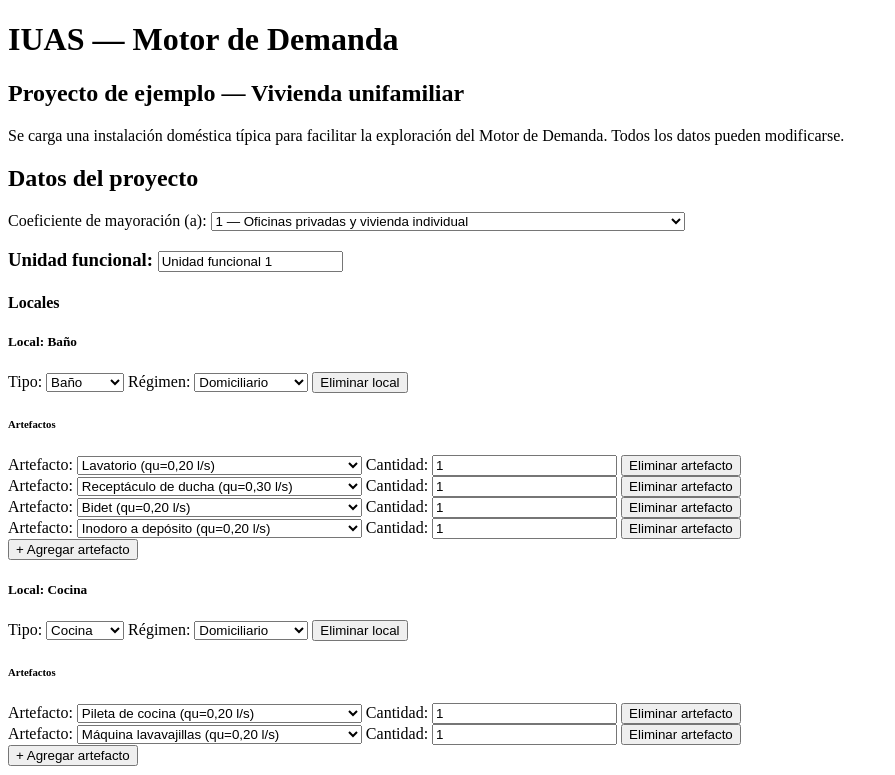
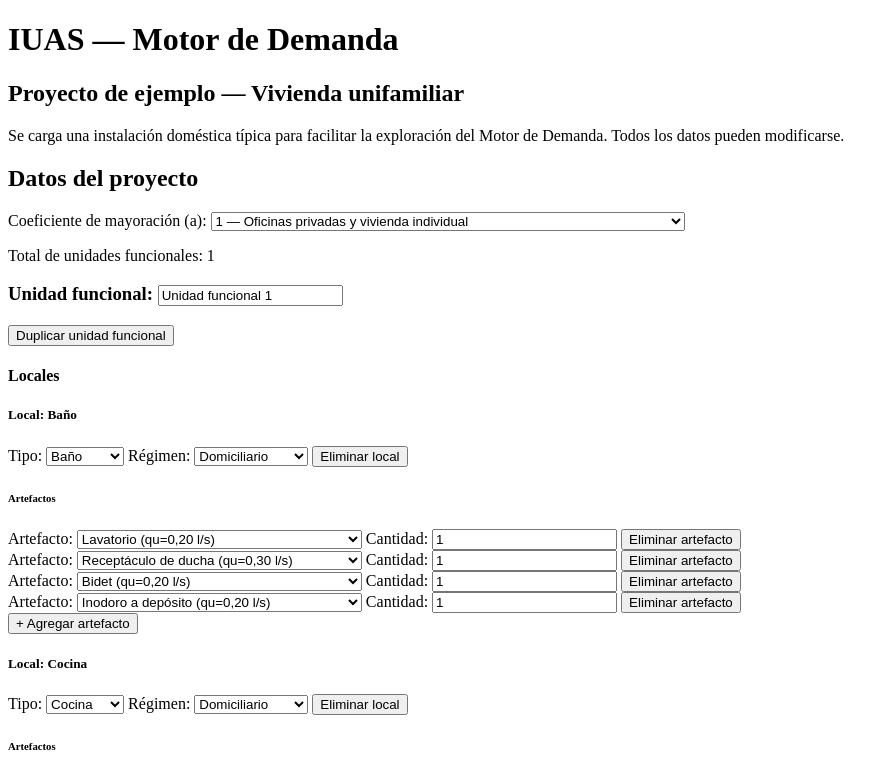
Before and after one commit to nicolasambrosoeras-ctrl/IUAS, a React (Vite) app: page / in a window 1280 px wide. Shown: the top 775 px of the page, without its empty margins (0-895 px from the left). Built offline with nearby package versions, Linux system fonts and the light colour scheme; what pdfmake would draw is missing.

Commit message:
feat: duplicar unidades funcionales

```diff
--- a/src/interfaz/paginas/MotorDemandaPantalla.tsx
+++ b/src/interfaz/paginas/MotorDemandaPantalla.tsx
@@ -21,6 +21,7 @@ import {
   sustitucionNumerica,
   textoValorCalculado,
 } from '../../presentacion/desarrolloDelCalculoDemanda'
+import { duplicarUnidadFuncionalEnProyecto, generarId } from './duplicarUnidadFuncional'
 
 const TIPOS_DE_LOCAL: readonly TipoDeLocal[] = [
   'bano',
@@ -71,13 +72,6 @@ function etiquetasDeLocales(locales: readonly Local[]): readonly string[] {
     contadorPorTipo[local.tipo] = siguiente
     return `Local: ${etiquetaBase} ${siguiente}`
   })
-}
-
-// IDs únicos vía crypto.randomUUID() (API nativa del navegador, sin
-// dependencia nueva): un contador de módulo colisionaría con los IDs que
-// ya trae el proyecto inicial (local-bano, artefacto-1, etc.).
-function generarId(prefijo: string): string {
-  return `${prefijo}-${crypto.randomUUID()}`
 }
 
 function conCoeficienteA(proyecto: Proyecto, a: 1 | 2 | 3 | 4): Proyecto {
@@ -220,11 +214,13 @@ function UnidadFuncionalFormulario({
   uf,
   onCambiar,
   onEliminar,
+  onDuplicar,
   mostrarEliminar,
 }: {
   uf: UnidadFuncional
   onCambiar: (uf: UnidadFuncional) => void
   onEliminar: () => void
+  onDuplicar: () => void
   mostrarEliminar: boolean
 }) {
   const locales = uf.locales
@@ -254,6 +250,9 @@ function UnidadFuncionalFormulario({
           onChange={(evento) => onCambiar({ ...uf, nombre: evento.target.value })}
         />
       </h3>
+      <button type="button" onClick={onDuplicar}>
+        Duplicar unidad funcional
+      </button>{' '}
       {mostrarEliminar ? (
         <button type="button" onClick={onEliminar}>
           Eliminar unidad funcional
@@ -301,6 +300,10 @@ function ProyectoFormulario({
     cambiarUnidadesFuncionales([...unidadesFuncionales, nuevaUf])
   }
 
+  function duplicarUnidadFuncional(unidadFuncionalId: string) {
+    onCambiar(duplicarUnidadFuncionalEnProyecto(proyecto, unidadFuncionalId))
+  }
+
   return (
     <section>
       <h2>Datos del proyecto</h2>
@@ -319,6 +322,8 @@ function ProyectoFormulario({
         </select>
       </label>
 
+      <p>Total de unidades funcionales: {unidadesFuncionales.length}</p>
+
       {unidadesFuncionales.map((uf) => (
         <UnidadFuncionalFormulario
           key={uf.id}
@@ -332,6 +337,7 @@ function ProyectoFormulario({
           onEliminar={() =>
             cambiarUnidadesFuncionales(unidadesFuncionales.filter((u) => u.id !== uf.id))
           }
+          onDuplicar={() => duplicarUnidadFuncional(uf.id)}
         />
       ))}
       <button type="button" onClick={agregarUnidadFuncional}>
--- /dev/null
+++ b/src/interfaz/paginas/duplicarUnidadFuncional.ts
@@ -0,0 +1,51 @@
+// Duplicacion funcional profunda de una UnidadFuncional (UX-1). Vive fuera
+// de MotorDemandaPantalla.tsx para poder testearse sin arrastrar React/JSX:
+// vitest corre con environment 'node' (vite.config.ts), sin DOM ni
+// testing-library configurados, y este archivo no necesita ninguno de los
+// dos.
+import type { Artefacto, Local, Proyecto, UnidadFuncional } from '../../modelo/proyecto'
+
+// IDs unicos via crypto.randomUUID() (API nativa del navegador, sin
+// dependencia nueva): un contador de modulo colisionaria con los IDs que ya
+// trae el proyecto inicial (local-bano, artefacto-1, etc.). Movida aca desde
+// MotorDemandaPantalla.tsx: es la misma funcion, reutilizada tal cual, no
+// una nueva.
+export function generarId(prefijo: string): string {
+  return `${prefijo}-${crypto.randomUUID()}`
+}
+
+// Privadas a este archivo a proposito: no son una API generica de
+// clonacion, son los dos pasos internos que necesita duplicarUnidadFuncional
+// para reconstruir su arbol. No se exportan como abstraccion reutilizable
+// para Locales (eso queda para cuando exista duplicarLocal como incremento
+// propio).
+function duplicarArtefacto(artefacto: Artefacto): Artefacto {
+  return { ...artefacto, id: generarId('artefacto') }
+}
+
+function duplicarLocal(local: Local): Local {
+  return { ...local, id: generarId('local'), artefactos: local.artefactos.map(duplicarArtefacto) }
+}
+
+export function duplicarUnidadFuncional(unidadFuncional: UnidadFuncional): UnidadFuncional {
+  return {
+    ...unidadFuncional,
+    id: generarId('uf'),
+    nombre: `${unidadFuncional.nombre} (copia)`,
+    locales: unidadFuncional.locales.map(duplicarLocal),
+  }
+}
+
+// Inserta la copia inmediatamente despues de la UF origen dentro de
+// proyecto.unidadesFuncionales. Solo reconstruye ese array: el resto de
+// Proyecto (incluido redHidraulica, si existe) se preserva por referencia
+// via spread, sin tocarlo ni intentar repararlo.
+export function duplicarUnidadFuncionalEnProyecto(
+  proyecto: Proyecto,
+  unidadFuncionalId: string,
+): Proyecto {
+  const unidadesFuncionales = proyecto.unidadesFuncionales.flatMap((uf) =>
+    uf.id === unidadFuncionalId ? [uf, duplicarUnidadFuncional(uf)] : [uf],
+  )
+  return { ...proyecto, unidadesFuncionales }
+}
```
Also changed, not shown: 1 other file (tests, documents, lock files or other folders).
